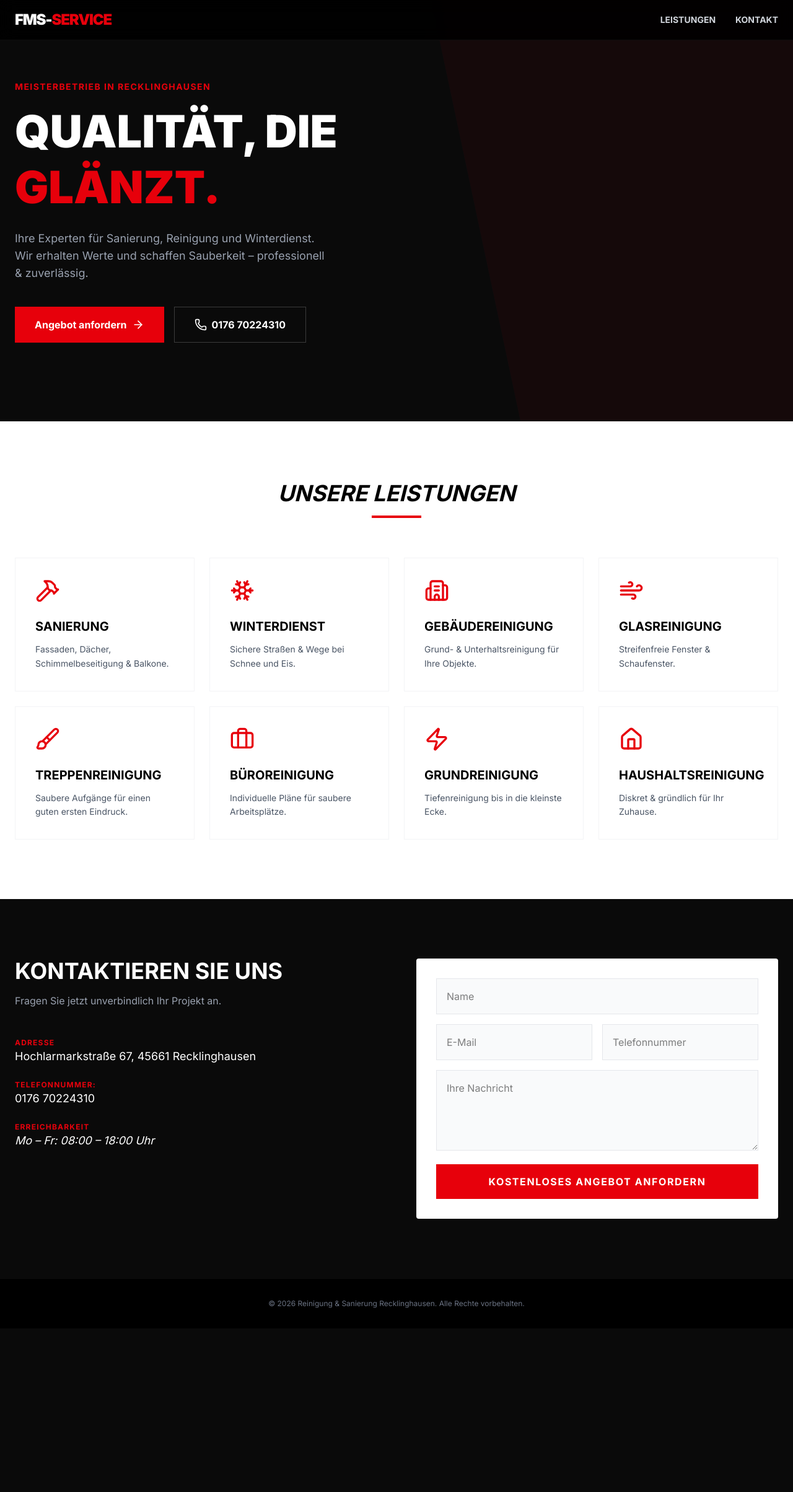
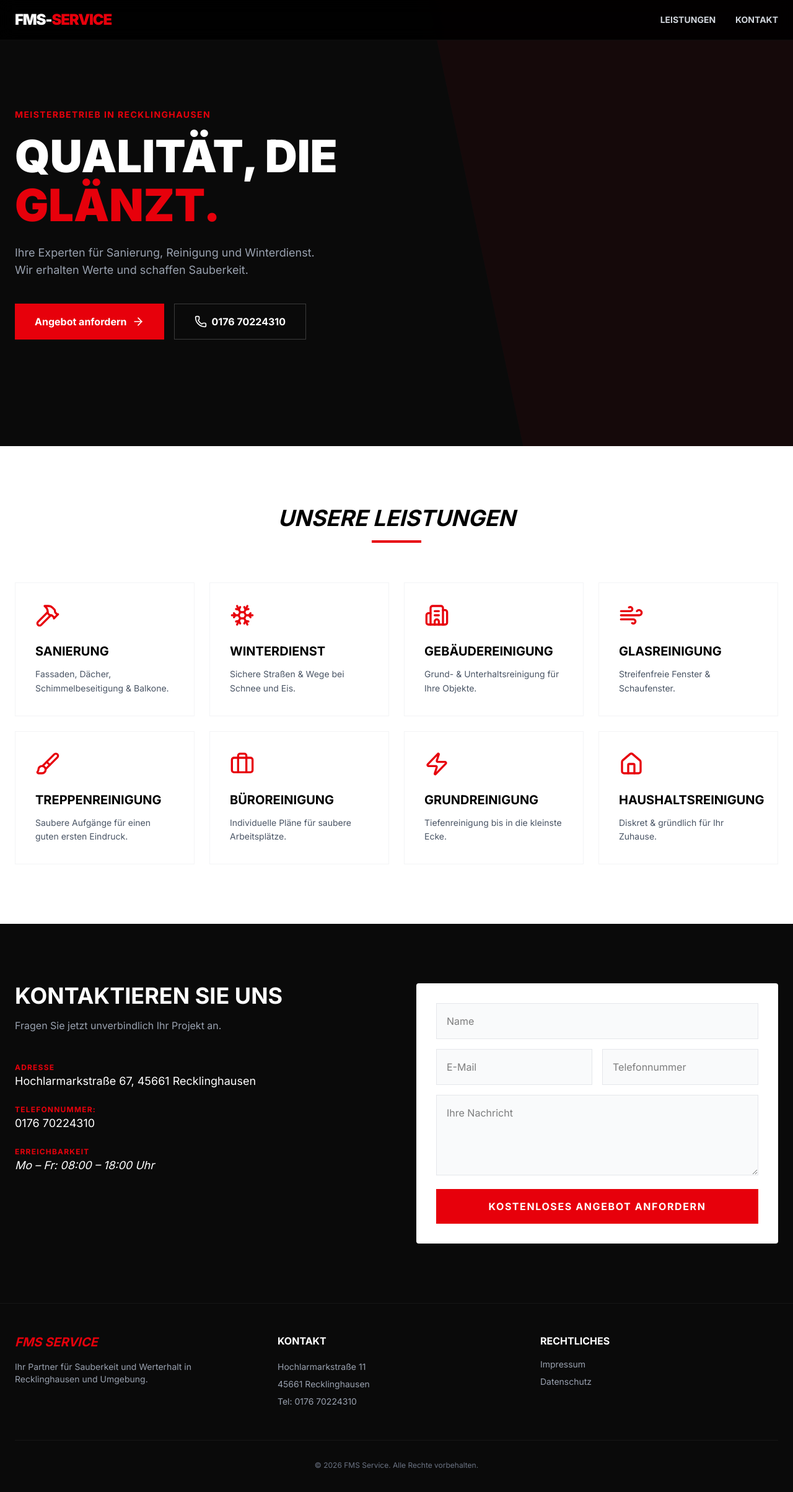
Before and after one commit to k3u45/fmsneu, a Next.js app: page / in a window 1280 px wide. Shown: the top 2408 px of the page at 62% size. Before the commit the page ends 2144 px from the top, so only its background shows below. Built offline with nearby package versions, Linux system fonts and the light colour scheme.

Commit message:
style: mobile first improvements for hero and footer

```diff
--- a/components/Footer.tsx
+++ b/components/Footer.tsx
@@ -1,8 +1,37 @@
-// components/Footer.tsx
+"use client";
+import React from "react";
+
 export default function Footer() {
   return (
-    <footer className="bg-black py-8 border-t border-white/5 text-center text-gray-500 text-xs">
-      © {new Date().getFullYear()} Reinigung & Sanierung Recklinghausen. Alle Rechte vorbehalten.
+    <footer className="bg-[#0a0a0a] text-white py-12 border-t border-white/5">
+      <div className="container mx-auto px-6">
+        <div className="grid grid-cols-1 md:grid-cols-3 gap-10 text-center md:text-left">
+          <div>
+            <h3 className="text-xl font-bold mb-4 text-red-600 italic">FMS SERVICE</h3>
+            <p className="text-gray-400 text-sm">
+              Ihr Partner für Sauberkeit und Werterhalt in Recklinghausen und Umgebung.
+            </p>
+          </div>
+          <div>
+            <h4 className="font-bold mb-4 uppercase">Kontakt</h4>
+            <p className="text-gray-400 text-sm leading-loose">
+              Hochlarmarkstraße 11<br />
+              45661 Recklinghausen<br />
+              Tel: 0176 70224310
+            </p>
+          </div>
+          <div>
+            <h4 className="font-bold mb-4 uppercase">Rechtliches</h4>
+            <ul className="text-gray-400 text-sm space-y-2">
+              <li><a href="#" className="hover:text-red-600 transition-colors">Impressum</a></li>
+              <li><a href="#" className="hover:text-red-600 transition-colors">Datenschutz</a></li>
+            </ul>
+          </div>
+        </div>
+        <div className="mt-12 pt-8 border-t border-white/5 text-center text-gray-500 text-xs">
+          © {new Date().getFullYear()} FMS Service. Alle Rechte vorbehalten.
+        </div>
+      </div>
     </footer>
   );
 }
--- a/components/Hero.tsx
+++ b/components/Hero.tsx
@@ -1,44 +1,38 @@
 "use client";
-
 import React from "react";
 import { motion } from "framer-motion";
 import { ArrowRight, Phone } from "lucide-react";
 
 export default function Hero() {
   return (
-    <section className="relative min-h-[85vh] flex items-center bg-[#0a0a0a] text-white overflow-hidden">
-      <div className="container mx-auto px-6 grid lg:grid-cols-2 gap-12 z-10">
+    <section className="relative min-h-[90vh] flex items-center bg-[#0a0a0a] text-white overflow-hidden py-20 lg:py-0">
+      <div className="container mx-auto px-6 grid grid-cols-1 lg:grid-cols-2 gap-12 z-10">
         <motion.div
-          initial={{ opacity: 0, x: -30 }}
-          animate={{ opacity: 1, x: 0 }}
+          initial={{ opacity: 0, y: 20 }}
+          animate={{ opacity: 1, y: 0 }}
           transition={{ duration: 0.7 }}
+          className="text-center lg:text-left"
         >
-          <span className="text-red-600 font-bold tracking-widest uppercase text-sm">
+          <span className="text-red-600 font-bold tracking-widest uppercase text-xs md:text-sm">
             Meisterbetrieb in Recklinghausen
           </span>
-          <h1 className="text-5xl md:text-7xl font-black mt-4 leading-tight">
+          <h1 className="text-4xl md:text-6xl lg:text-7xl font-black mt-4 leading-[1.1]">
             QUALITÄT, DIE <br /><span className="text-red-600">GLÄNZT.</span>
           </h1>
-          <p className="mt-6 text-gray-400 text-lg max-w-lg">
-            Ihre Experten für Sanierung, Reinigung und Winterdienst. Wir erhalten Werte und schaffen Sauberkeit – professionell & zuverlässig.
+          <p className="mt-6 text-gray-400 text-base md:text-lg max-w-lg mx-auto lg:mx-0">
+            Ihre Experten für Sanierung, Reinigung und Winterdienst. Wir erhalten Werte und schaffen Sauberkeit.
           </p>
-          <div className="mt-10 flex flex-wrap gap-4">
-            <a
-              href="#kontakt"
-              className="bg-red-600 hover:bg-red-700 text-white px-8 py-4 font-bold flex items-center gap-2 transition-all"
-            >
+          <div className="mt-10 flex flex-col sm:flex-row justify-center lg:justify-start gap-4">
+            <a href="#kontakt" className="bg-red-600 hover:bg-red-700 text-white px-8 py-4 font-bold flex items-center justify-center gap-2 transition-all w-full sm:w-auto">
               Angebot anfordern <ArrowRight size={20} />
             </a>
-            <a
-              href="tel:017670224310"
-              className="border border-white/20 hover:bg-white/10 px-8 py-4 font-bold flex items-center gap-2 transition-all"
-            >
+            <a href="tel:017670224310" className="border border-white/20 hover:bg-white/10 px-8 py-4 font-bold flex items-center justify-center gap-2 transition-all w-full sm:w-auto">
               <Phone size={20} /> 0176 70224310
             </a>
           </div>
         </motion.div>
       </div>
-      {/* Dekoratives Element im Hintergrund */}
+      {/* Hintergrund-Deko: Auf Mobile ausgeblendet, damit der Text lesbar bleibt */}
       <div className="absolute right-0 top-0 w-1/2 h-full bg-red-600/5 skew-x-12 translate-x-32 hidden lg:block" />
     </section>
   );
```
